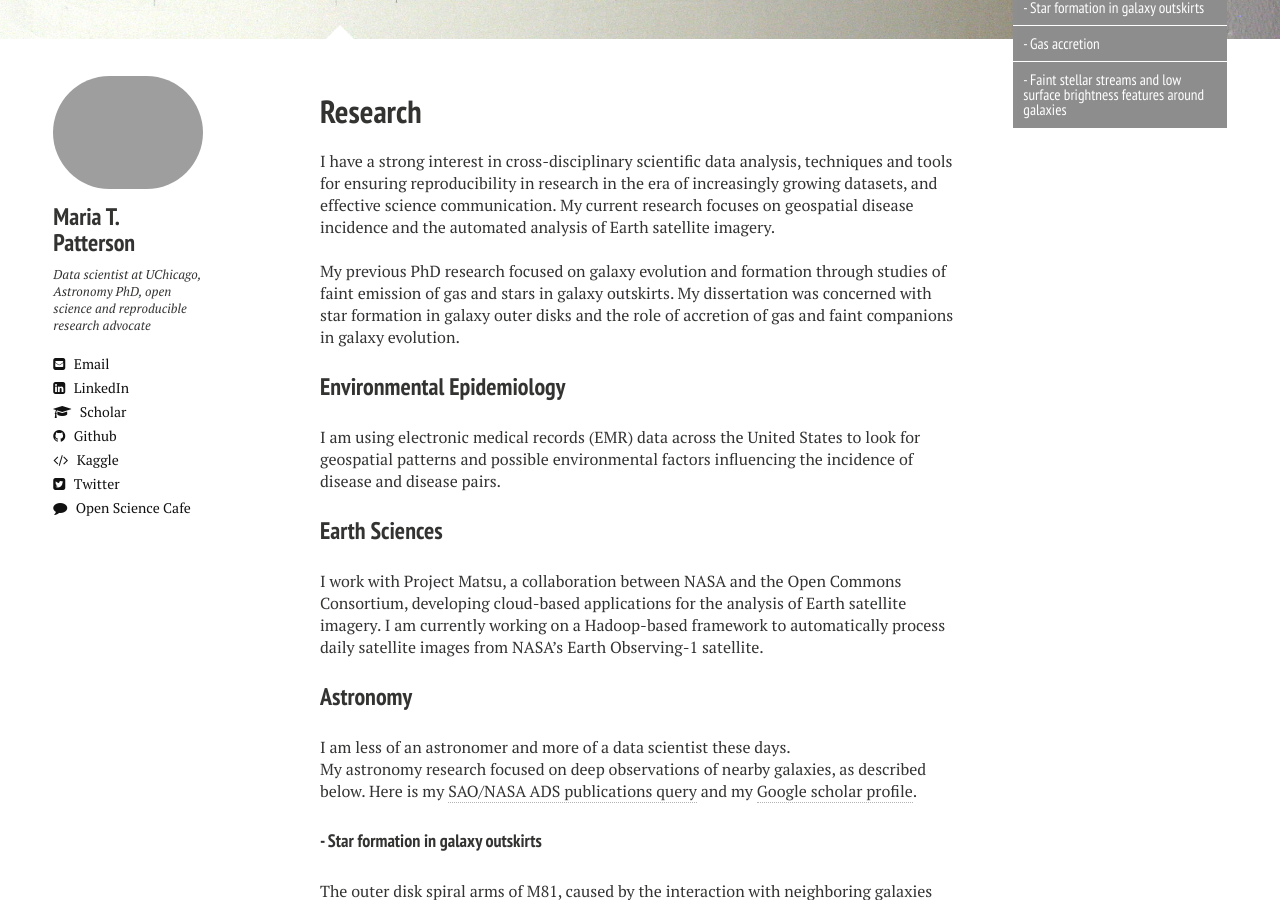
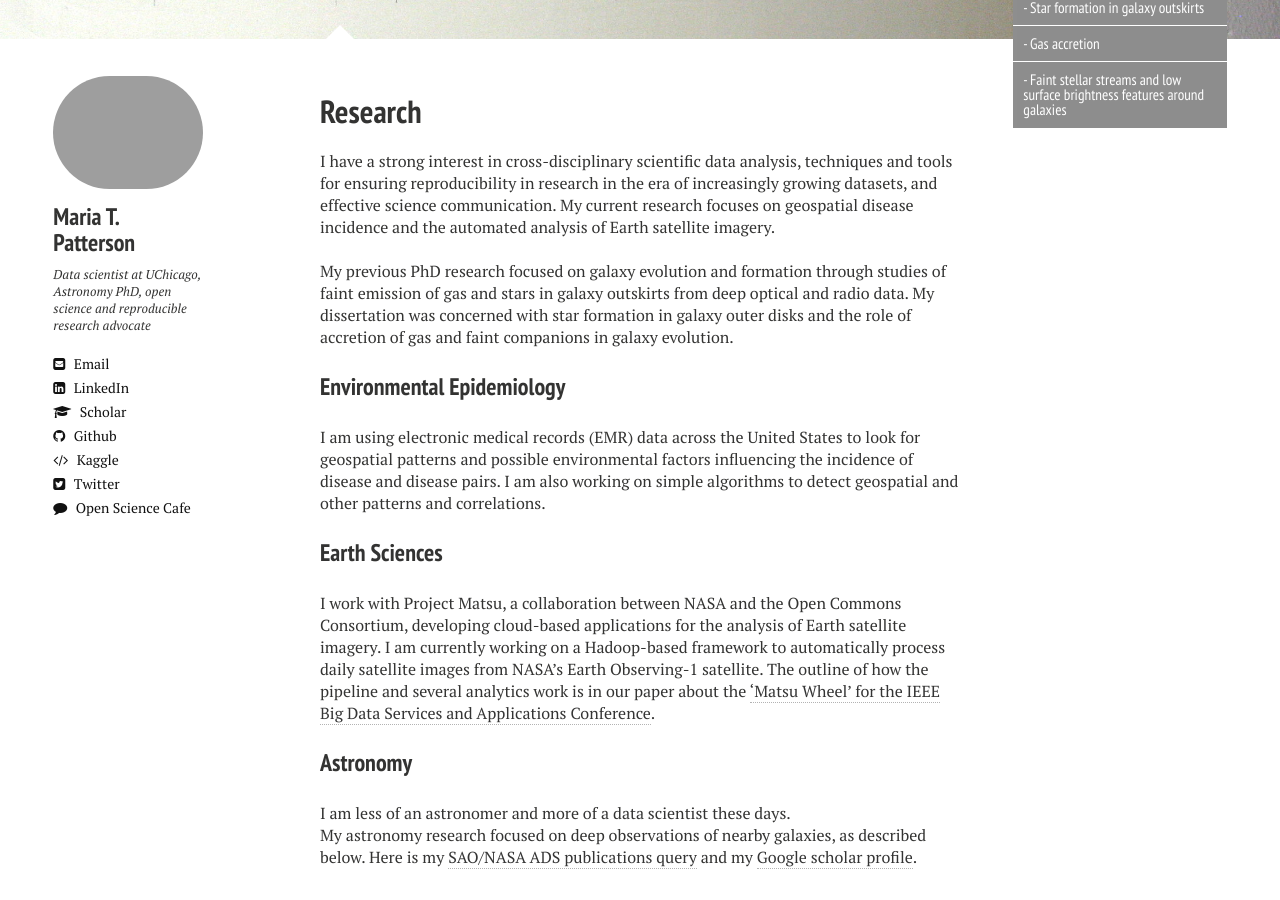
Before and after one commit to mtpatter/mtpatter.github.io, a Jekyll site: the page built from research.md, in a window 1280 px wide and 900 px high, scrolled down 232 px. Built offline with Jekyll 4.4.1, drawn with Linux system fonts in a browser that asks for light colours; nearby versions of some CDN libraries.

Commit message:
add paper link

```diff
--- a/research.md
+++ b/research.md
@@ -25,13 +25,14 @@
 
 <br>My previous PhD research focused on
 galaxy evolution and formation through studies of faint emission of gas and stars
-in galaxy outskirts.  My dissertation was concerned with star formation in galaxy
+in galaxy outskirts from deep optical and radio data.
+My dissertation was concerned with star formation in galaxy
 outer disks and the role of accretion of gas and faint companions in galaxy evolution.
 
 ### Environmental Epidemiology
 
 I am using electronic medical records (EMR) data across the United States to
-look for geospatial patterns and possible environmental factors influencing the incidence of disease and disease pairs.
+look for geospatial patterns and possible environmental factors influencing the incidence of disease and disease pairs. I am also working on simple algorithms to detect geospatial and other patterns and correlations.
 
 ### Earth Sciences
 
@@ -39,6 +40,7 @@
 developing cloud-based applications for the analysis of Earth satellite imagery.
 I am currently working on a Hadoop-based framework to automatically process daily
 satellite images from NASA's Earth Observing-1 satellite.
+The outline of how the pipeline and several analytics work is in our paper about the ['Matsu Wheel' for the IEEE Big Data Services and Applications Conference](http://arxiv.org/abs/1602.06888).
 
 ### Astronomy
 
```
